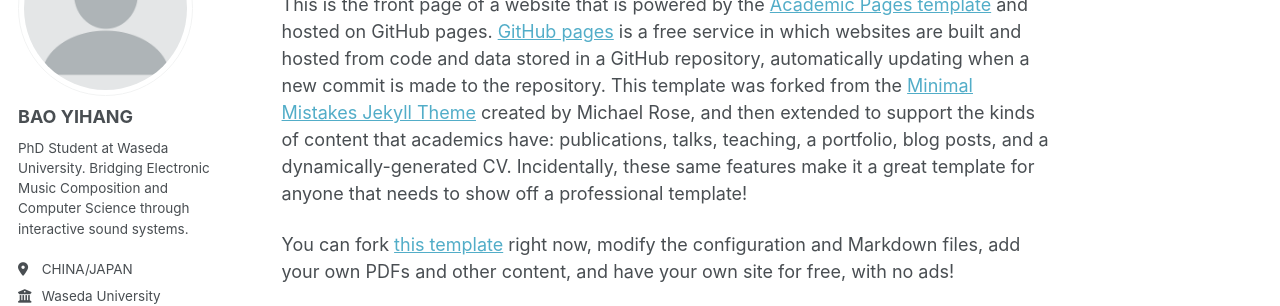
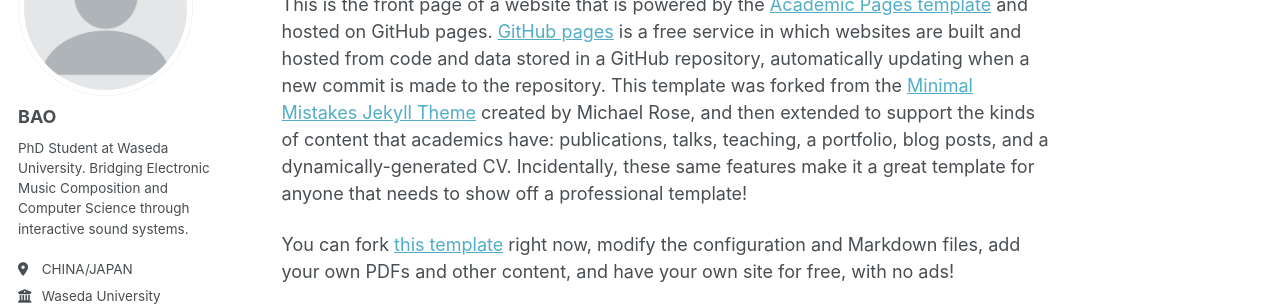
Before and after one commit to Echo-Sculpture/Echo-Sculpture.github.io, a Jekyll site: the page built from _pages/about.md, in a window 1280 px wide. Shown: the part 180-486 px from the top of the page. Built offline with Jekyll 4.4.1, drawn with Linux system fonts in a browser that asks for light colours; some web fonts are replaced; a script bundle is joined from its source files by our own code; library files that are not in the unit come from our copies.

Commit message:
Update author name in config file

```diff
--- a/_config.yml
+++ b/_config.yml
@@ -24,7 +24,7 @@ repository               : "academicpages/academicpages.github.io"
 author:
   # Biographic information
   avatar           : "profile.png"
-  name             : "BAO YIHANG"
+  name             : "BAO "
   pronouns         : # example: "she/her"
   bio              : "PhD Student at Waseda University. Bridging Electronic Music Composition and Computer Science through interactive sound systems."
   location         : "CHINA/JAPAN"
```
